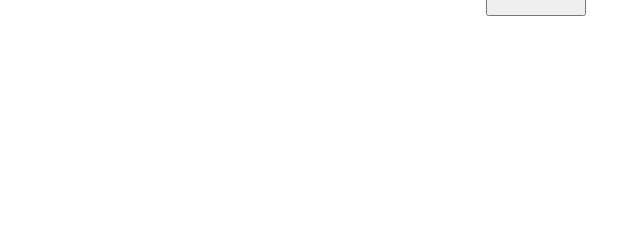
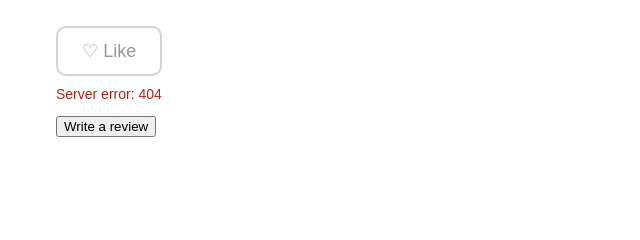
Before and after one commit to lunovia/2026_osp_project_-, a Flask app: template templates/product_detail.html in a window 1280 px wide. Shown: the part 292-532 px from the top of the page, without its empty margins (604-1244 px from the left). Run offline with Flask 3, Linux system fonts and the light colour scheme; the template is opened without the code that fills it, so the values that code supplies are empty; parts of the project's set-up code (start-up, migrations or seed data) failed here and were passed over.

Commit message:
Add AJAX Like button to product detail

```diff
--- a/templates/product_detail.css
+++ b/templates/product_detail.css
@@ -39,3 +39,35 @@
         flex-direction: column;
     }
 }
+
+.like-section {
+    margin-top: 25px;
+}
+
+#like-button {
+    padding: 12px 24px;
+    border: 2px solid #b8b8b8;
+    border-radius: 10px;
+    background-color: white;
+    color: #555;
+    font-size: 18px;
+    cursor: pointer;
+    transition: 0.2s;
+}
+
+#like-button.liked {
+    background-color: #fff0f2;
+    border-color: #e84c6a;
+    color: #e84c6a;
+}
+
+#like-button:disabled {
+    cursor: not-allowed;
+    opacity: 0.6;
+}
+
+#like-message {
+    margin-top: 10px;
+    font-size: 14px;
+    color: #b42318;
+}
--- a/templates/product_detail.html
+++ b/templates/product_detail.html
@@ -29,11 +29,126 @@
             <p>Address: {{ product.address }}</p>
             <p>Status: {{ product.status }}</p>
             <p>Email: {{ product.email }}</p> </div>
+
+        <div class="like-section">
+            <button
+            id="like-button"
+            type="button"
+            aria-pressed="false"
+            disabled>
+            ♡ Like
+            </button>
+            <p id="like-message" role="status"></p>
         </div>
         <button type="button" onclick="location.href='{{ url_for('register_review', name=product.name) }}'">
         Write a review
         </button>
 
     </main>
+
+<script>
+    const button = document.getElementById("like-button");
+    const message = document.getElementById("like-message");
+
+    // Product name from Flask
+    const productName = {{ product.name | tojson }};
+    const likeUrl = "/item_like/" +
+        encodeURIComponent(productName);
+
+    let liked = false;
+    let available = false;
+
+    // Update the button appearance
+    function showLikeState(value) {
+        liked = value;
+
+        button.textContent = liked ? "♥ Liked" : "♡ Like";
+        button.classList.toggle("liked", liked);
+        button.setAttribute("aria-pressed", String(liked));
+    }
+
+    // Send a request to Flask
+    async function sendLikeRequest(method, nextState) {
+        const options = {
+            method: method,
+            credentials: "same-origin"
+        };
+
+        if (method === "POST") {
+            options.headers = {
+                "Content-Type": "application/json"
+            };
+            options.body = JSON.stringify({
+                liked: nextState
+            });
+        }
+
+        const response = await fetch(likeUrl, options);
+
+        if (response.status === 401) {
+            const error = new Error(
+                "Please log in to use Like."
+            );
+            error.loginRequired = true;
+            throw error;
+        }
+
+        if (!response.ok) {
+            throw new Error(
+                "Server error: " + response.status
+            );
+        }
+
+        const data = await response.json();
+
+        if (typeof data.liked !== "boolean") {
+            throw new Error("Invalid server response.");
+        }
+
+        return data.liked;
+    }
+
+    // Load saved Like status
+    async function loadLikeState() {
+        button.disabled = true;
+        message.textContent = "";
+
+        try {
+            const state = await sendLikeRequest("GET");
+            showLikeState(state);
+            available = true;
+        } catch (error) {
+            message.textContent = error.message;
+        } finally {
+            button.disabled = !available;
+        }
+    }
+
+    // Handle Like button click
+    button.addEventListener("click", async function () {
+        button.disabled = true;
+        message.textContent = "";
+
+        try {
+            const state = await sendLikeRequest(
+                "POST", !liked
+            );
+
+            showLikeState(state);
+        } catch (error) {
+            message.textContent = error.message;
+
+            if (error.loginRequired) {
+                available = false;
+            }
+        } finally {
+            button.disabled = !available;
+        }
+    });
+
+    // Get status when page opens
+    loadLikeState();
+</script>
+
 </body>
 </html>
```
